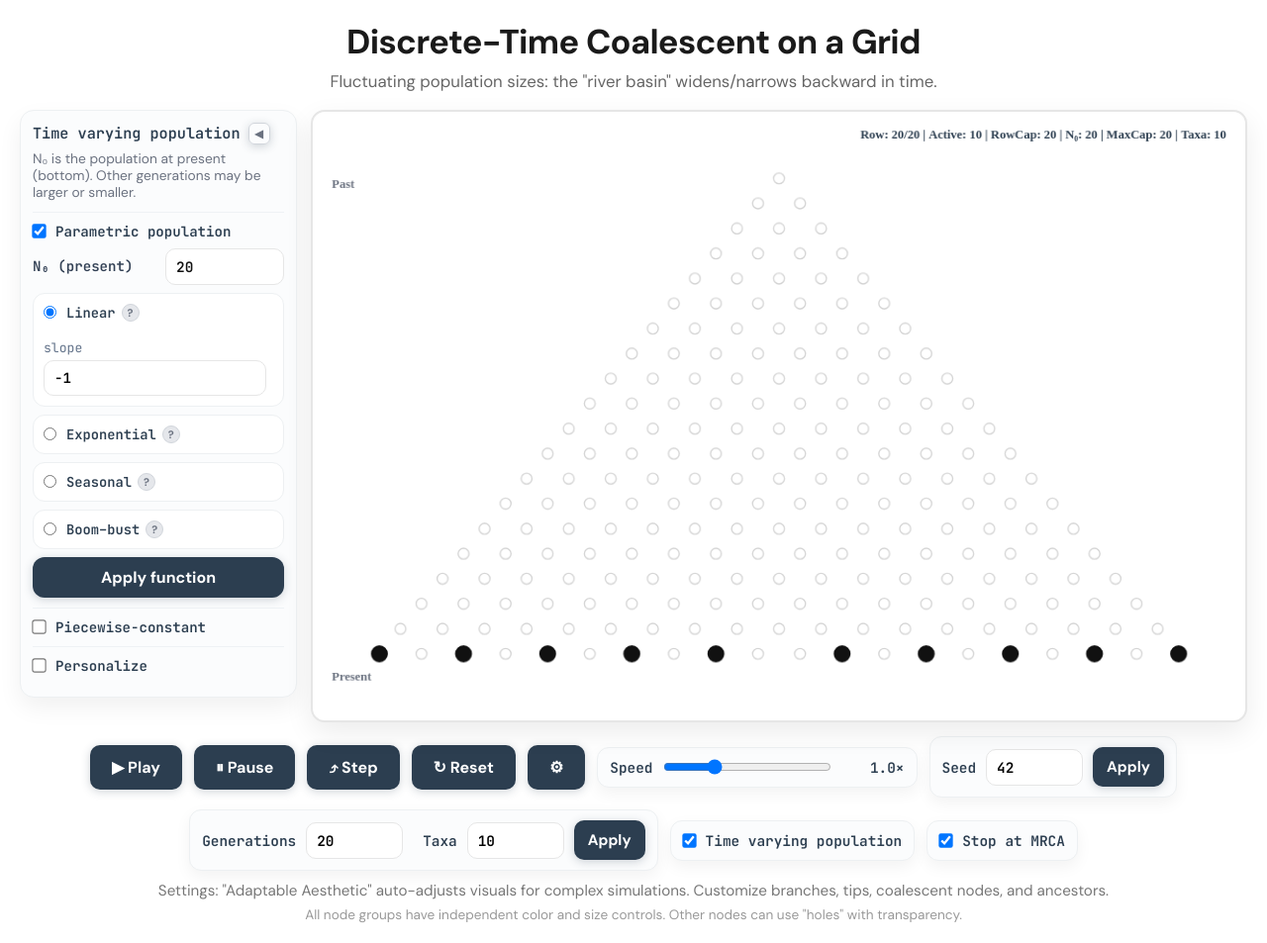
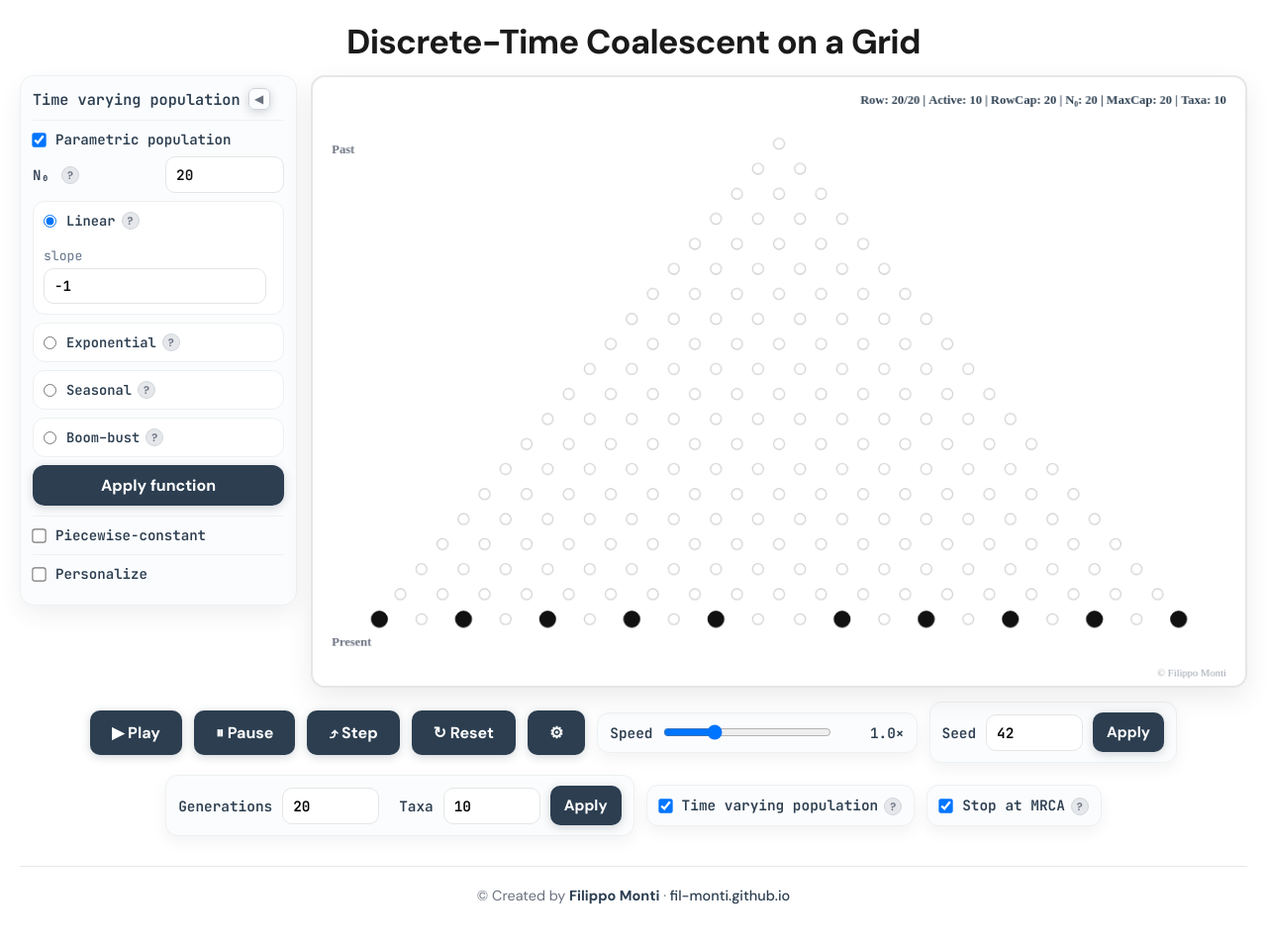
Before and after one commit to fil-monti/fil-monti.github.io, a Jekyll site: the page interactiveCoalescent/interactiveCoalescentTimeVaryingPopulation.html, which Jekyll copies as it is, in a window 1280 px wide. Shown: the whole page at 99% size. Built offline with Jekyll 4.4.1, drawn with Linux system fonts in a browser that asks for light colours.

```diff
--- a/interactiveCoalescent/interactiveCoalescentTimeVaryingPopulation.html
+++ b/interactiveCoalescent/interactiveCoalescentTimeVaryingPopulation.html
@@ -26,7 +26,7 @@
       font-weight: 800;
       font-size: 2.15rem;
       letter-spacing: -0.02em;
-      margin-bottom: 0.35rem;
+      margin-bottom: 0.70rem;
     }
     .subtitle {
       text-align: center;
@@ -203,6 +203,7 @@
       box-shadow: none;
       transition: all 0.2s ease;
       transform: none;
+      vertical-align: middle;
     }
     .help-btn:hover {
       background: #d1d5db;
@@ -533,7 +534,6 @@
     </div>
 
     <h1>Discrete-Time Coalescent on a Grid</h1>
-    <p class="subtitle">Fluctuating population sizes: the "river basin" widens/narrows backward in time.</p>
 
     <div class="stage">
       <button class="sidebar-toggle" id="sidebarToggleStandalone" title="Expand sidebar" style="position: absolute; left: 0; top: 20px; display: none; width: 28px; height: 28px; z-index: 10;">▶</button>
@@ -543,9 +543,6 @@
           <div class="title">Time varying population</div>
           <button class="sidebar-toggle" id="sidebarToggle" title="Collapse sidebar">◀</button>
         </div>
-        <div class="hint">
-          N₀ is the population at present (bottom). Other generations may be larger or smaller.
-        </div>
 
         <div class="section">
           <div class="toggleline">
@@ -555,7 +552,10 @@
 
           <div id="parametricPanel">
             <div class="row">
-              <label for="N0Input">N₀ (present)</label>
+              <div style="display:flex;align-items:center;gap:6px;">
+                <label for="N0Input">N₀</label>
+                <button class="help-btn" data-help="N0">?</button>
+              </div>
               <input id="N0Input" type="number" min="1" value="20" />
             </div>
 
@@ -825,12 +825,12 @@
 
       <div class="toggle">
         <input id="varyPopToggle" type="checkbox" checked />
-        <span>Time varying population</span>
+        <span>Time varying population<button class="help-btn" data-help="varyPop" style="margin-left:6px;">?</button></span>
       </div>
 
       <div class="toggle">
         <input id="stopAtMRCAToggle" type="checkbox" checked />
-        <span>Stop at MRCA</span>
+        <span>Stop at MRCA<button class="help-btn" data-help="mrca" style="margin-left:6px;">?</button></span>
       </div>
 
       <div class="toggle" id="displayTreeWrap" style="display:none;">
@@ -839,8 +839,11 @@
       </div>
     </div>
 
-    <div class="info">Settings: "Adaptable Aesthetic" auto-adjusts visuals for complex simulations. Customize branches, tips, coalescent nodes, and ancestors.</div>
-    <div class="small-note">All node groups have independent color and size controls. Other nodes can use "holes" with transparency.</div>
+    <div style="margin-top: 30px; padding-top: 20px; border-top: 1px solid #e5e7eb; text-align: center;">
+      <p style="font-family: 'DM Sans', sans-serif; font-size: 0.9rem; color: #6b7280; margin-bottom: 4px;">
+        © Created by <strong style="color: #2c3e50;">Filippo Monti</strong> · <a href="https://fil-monti.github.io/" target="_blank" rel="noopener noreferrer" style="color: #2c3e50; text-decoration: none; font-weight: 500;">fil-monti.github.io</a>
+      </p>
+    </div>
   </div>
 
 <script>
@@ -1645,6 +1648,13 @@
       { font: "700 13px JetBrains Mono", fill: "#2c3e50", align: "right" }
     );
 
+    // Creator metadata in bottom-right corner
+    text(
+      "© Filippo Monti",
+      canvas.width - 20, canvas.height - 10,
+      { font: "500 11px DM Sans", fill: "#9ca3af", align: "right" }
+    );
+
     if (showTree) {
       const tree = buildInducedTree();
       const pos = layoutTree(tree, treeBox);
@@ -2211,6 +2221,32 @@
   const closeHelp = document.getElementById('closeHelp');
 
   const helpTexts = {
+    N0: {
+      title: 'N₀ (Present Population)',
+      description: 'The population size at the present generation (bottom row of the grid).',
+      params: [
+        { name: 'Base population', desc: 'N₀ represents the population size at generation 0 (present time). This is where your sampled taxa originate from.' },
+        { name: 'Time-varying populations', desc: 'When "Time varying population" is enabled, other generations can have different population sizes (larger or smaller than N₀). The population history is traced backward in time from this present-day value.' },
+        { name: 'Effect on simulation', desc: 'Larger N₀ values create wider grids at the bottom and generally result in slower coalescence rates, as lineages have more potential ancestors to choose from at each generation.' }
+      ]
+    },
+    varyPop: {
+      title: 'Time Varying Population',
+      description: 'Controls whether population size changes across generations going backward in time.',
+      params: [
+        { name: 'Effect on coalescence', desc: 'Population size directly affects the coalescence rate. In smaller populations, lineages are more likely to find common ancestors quickly (faster coalescence). In larger populations, lineages remain separate longer (slower coalescence).' },
+        { name: 'Visual effect', desc: 'When enabled, the "river basin" visualization widens or narrows at different time points, reflecting changing population sizes. Wider sections represent larger populations, narrower sections represent smaller populations.' },
+        { name: 'Biological interpretation', desc: 'Time-varying populations can model demographic events like population bottlenecks (sudden decreases), expansions (growth periods), or cyclical patterns (seasonal variations). These events leave distinct signatures in the genealogy of sampled lineages.' }
+      ]
+    },
+    mrca: {
+      title: 'Stop at MRCA',
+      description: 'Controls when the simulation stops as lineages coalesce going backward in time.',
+      params: [
+        { name: 'When checked (default)', desc: 'The simulation stops as soon as all sampled lineages have found their Most Recent Common Ancestor (MRCA). This is typically what you want for studying coalescent events.' },
+        { name: 'When unchecked', desc: 'The simulation continues until reaching the oldest generation (row 1), even if all lineages have already coalesced. This can be useful for visualizing the full population history.' }
+      ]
+    },
     lin: {
       title: 'Linear Population Model',
       description: 'The population changes linearly going backward in time.',
@@ -2260,14 +2296,28 @@
     let html = `
       <h3>${help.title}</h3>
       <p>${help.description}</p>
+    `;
+
+    // Only show formula and note if they exist (for parametric models)
+    if (help.formula) {
+      html += `
         <p style="font-family: 'JetBrains Mono', monospace; background: #f3f4f6; padding: 8px; border-radius: 6px; font-size: 0.85rem; margin-bottom: 4px;">
           ${help.formula}
         </p>
+      `;
+    }
+
+    if (help.note) {
+      html += `
         <p style="font-size: 0.8rem; color: #6b7280; font-style: italic; margin-bottom: 12px;">
           ${help.note}
         </p>
-      <p style="margin-top: 12px; margin-bottom: 8px; font-weight: 600; color: #2c3e50;">Parameters:</p>
       `;
+    }
+
+    // Show parameters/options section
+    const sectionTitle = help.formula ? "Parameters:" : "Options:";
+    html += `<p style="margin-top: 12px; margin-bottom: 8px; font-weight: 600; color: #2c3e50;">${sectionTitle}</p>`;
 
     help.params.forEach(param => {
       html += `
```
Lines whose indentation alone changed are shown as unchanged.
